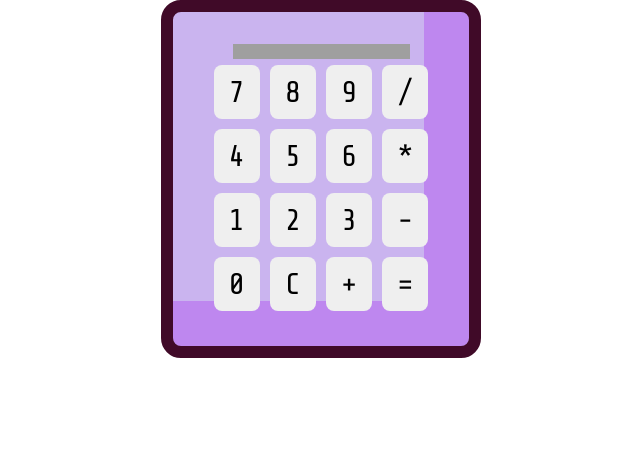
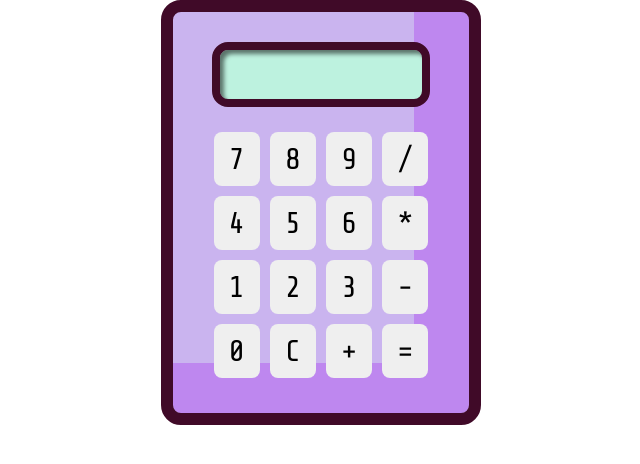
Before and after one commit to gabicerqueira/Orienta-o, a plain HTML site: page 02/index.html in a window 1280 px wide. Shown: the whole page, without its empty margins (319-959 px from the left). Drawn offline with Linux system fonts and the light colour scheme.

Commit message:
Mudança
Comecei o css

```diff
--- a/02/style.css
+++ b/02/style.css
@@ -26,7 +26,7 @@ body{
     text-align: center;
     padding: 30px;
     width: 320px;
-    box-shadow: inset -25px -25px 0px 20px  #BE87EF;
+    box-shadow: inset -35px -30px 0px 20px  #BE87EF;
     border: 12px solid #400A28;
     border-radius: 20px;
 }
@@ -39,5 +39,17 @@ button{
 }
 
 input{
-    background-color: rgb(159, 159, 159);
+    background-color: #BDF2DF;
+    width: 218px;
+    height: 65px;
+    border: 8px solid #400A28;
+    border-radius: 16px;
+    box-shadow: inset 4px 4px 4px 0px  #00000085;
+    padding: 10px;
+    padding-top: 15px;
+    font: 400 22px 'Share', sans-serif;
 }
+
+.teclado{
+    margin-top: 20px;
+}
```
